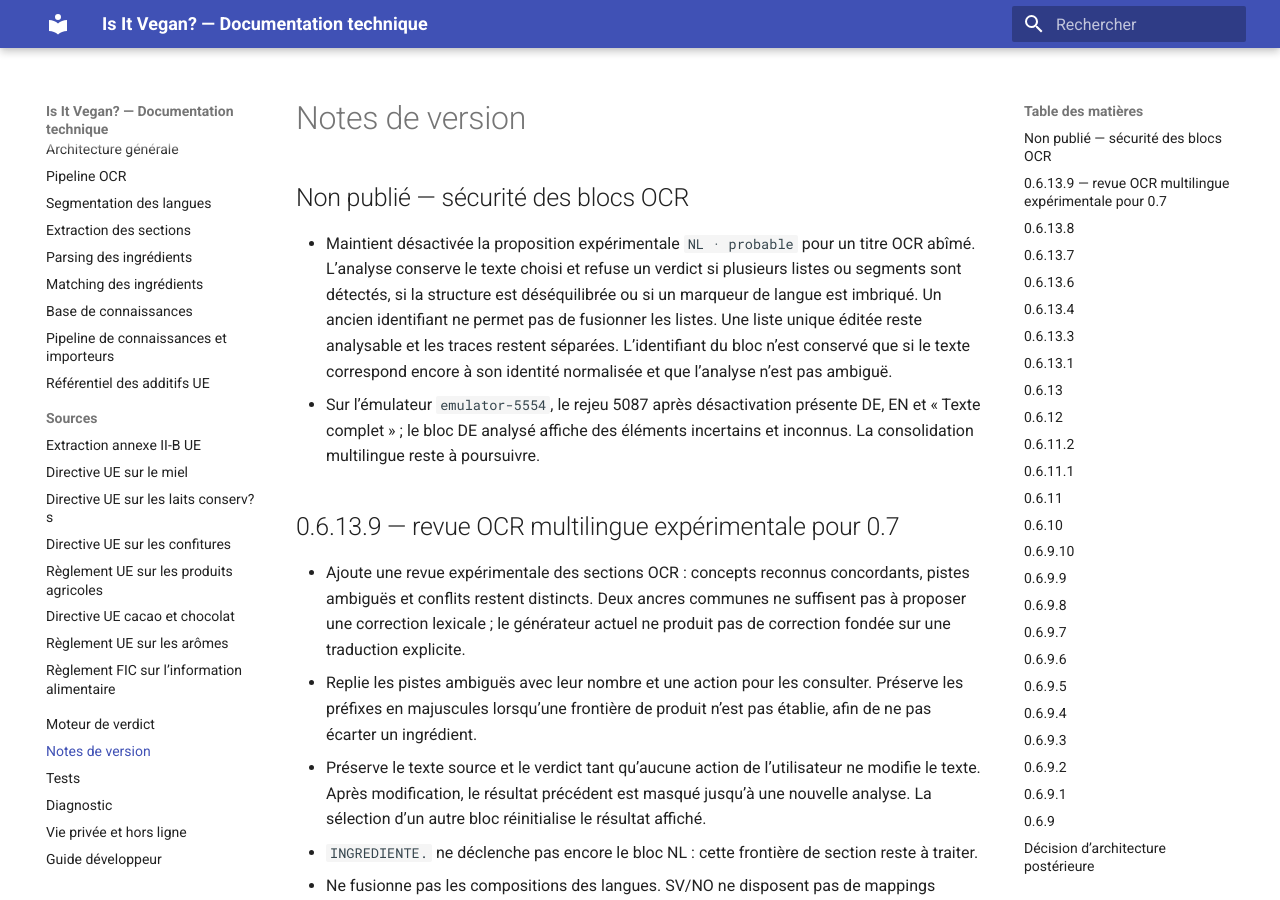
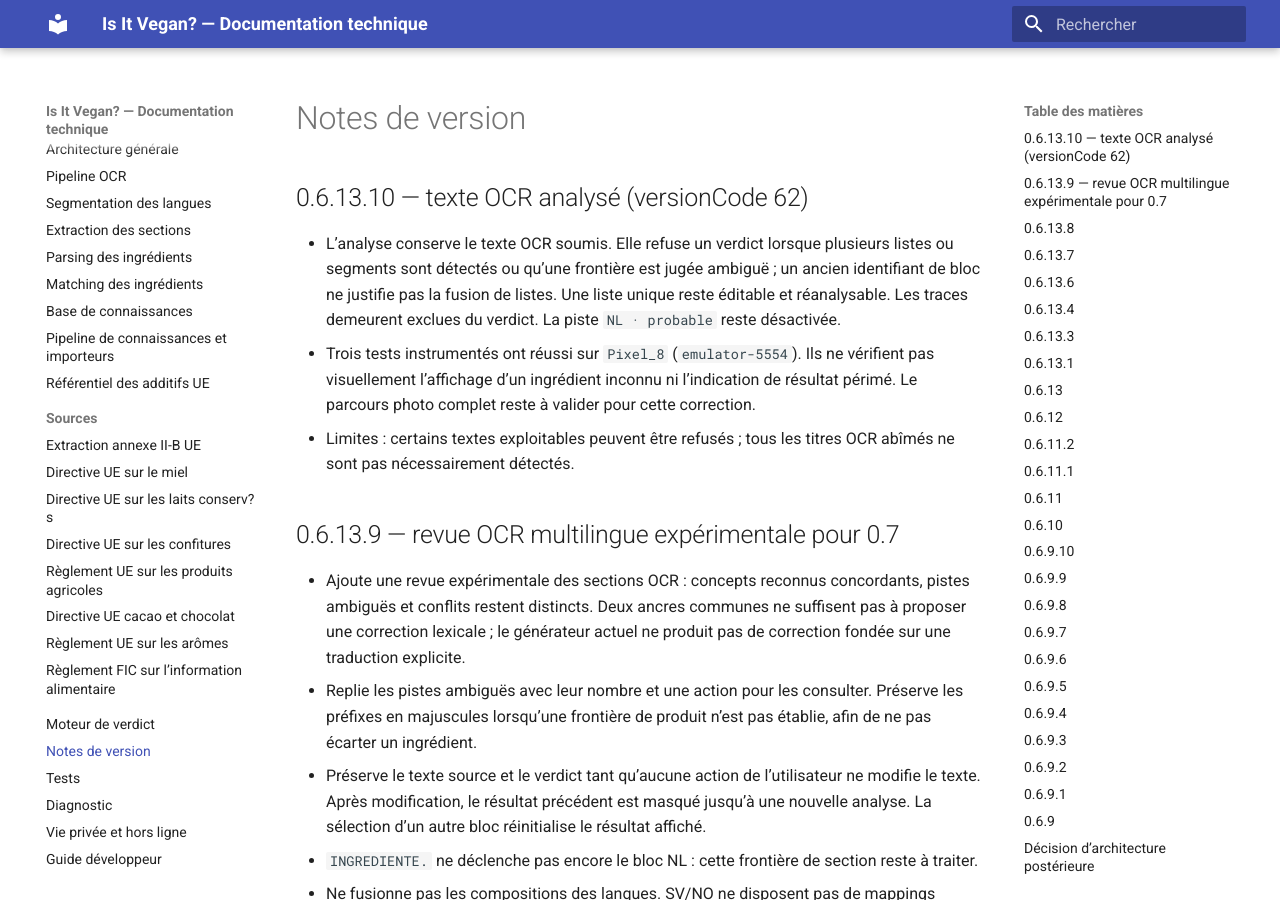
Before and after one commit to hoctopuse/Is-it-Vegan, an MkDocs documentation site: the page built from docs/changelog.md, in a window 1280 px wide and 900 px high. Built offline with MkDocs 1.6.1 and Material for MkDocs 9.7.7, drawn with Linux system fonts in a browser that asks for light colours.

Commit message:
Bump app version to 0.6.13.10

```diff
--- a/docs/changelog.md
+++ b/docs/changelog.md
@@ -1,9 +1,10 @@
 # Notes de version
 
-## Non publié — sécurité des blocs OCR
+## 0.6.13.10 — texte OCR analysé (versionCode 62)
 
-- Maintient désactivée la proposition expérimentale `NL · probable` pour un titre OCR abîmé. L’analyse conserve le texte choisi et refuse un verdict si plusieurs listes ou segments sont détectés, si la structure est déséquilibrée ou si un marqueur de langue est imbriqué. Un ancien identifiant ne permet pas de fusionner les listes. Une liste unique éditée reste analysable et les traces restent séparées. L’identifiant du bloc n’est conservé que si le texte correspond encore à son identité normalisée et que l’analyse n’est pas ambiguë.
-- Sur l’émulateur `emulator-5554`, le rejeu 5087 après désactivation présente DE, EN et « Texte complet » ; le bloc DE analysé affiche des éléments incertains et inconnus. La consolidation multilingue reste à poursuivre.
+- L’analyse conserve le texte OCR soumis. Elle refuse un verdict lorsque plusieurs listes ou segments sont détectés ou qu’une frontière est jugée ambiguë ; un ancien identifiant de bloc ne justifie pas la fusion de listes. Une liste unique reste éditable et réanalysable. Les traces demeurent exclues du verdict. La piste `NL · probable` reste désactivée.
+- Trois tests instrumentés ont réussi sur `Pixel_8` (`emulator-5554`). Ils ne vérifient pas visuellement l’affichage d’un ingrédient inconnu ni l’indication de résultat périmé. Le parcours photo complet reste à valider pour cette correction.
+- Limites : certains textes exploitables peuvent être refusés ; tous les titres OCR abîmés ne sont pas nécessairement détectés.
 
 ## 0.6.13.9 — revue OCR multilingue expérimentale pour 0.7
 
--- a/mkdocs.yml
+++ b/mkdocs.yml
@@ -1,5 +1,5 @@
 site_name: Is It Vegan? — Documentation technique
-site_description: Fonctionnement de Is It Vegan? 0.6.13.9 et revue OCR multilingue expérimentale pour 0.7
+site_description: Fonctionnement de Is It Vegan? 0.6.13.10 et revue OCR multilingue expérimentale pour 0.7
 docs_dir: docs
 site_dir: site
 not_in_nav: |
```
Also changed, not shown: README.md (+1 -1 lines), docs/additifs.md (+1 -1 lines), docs/index.md (+1 -1 lines), docs/knowledge-pipeline.md (+1 -1 lines), docs/ocr.md (+1 -1 lines), 1 other file.
